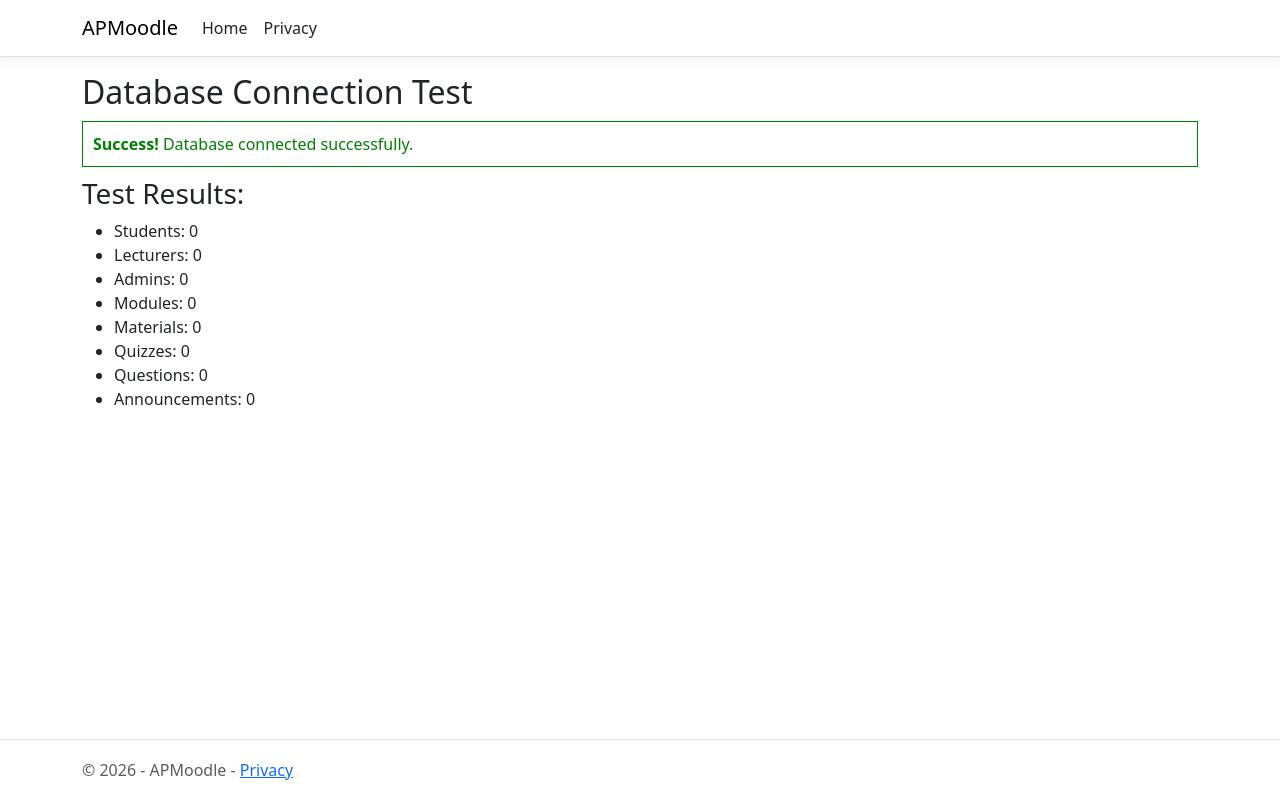
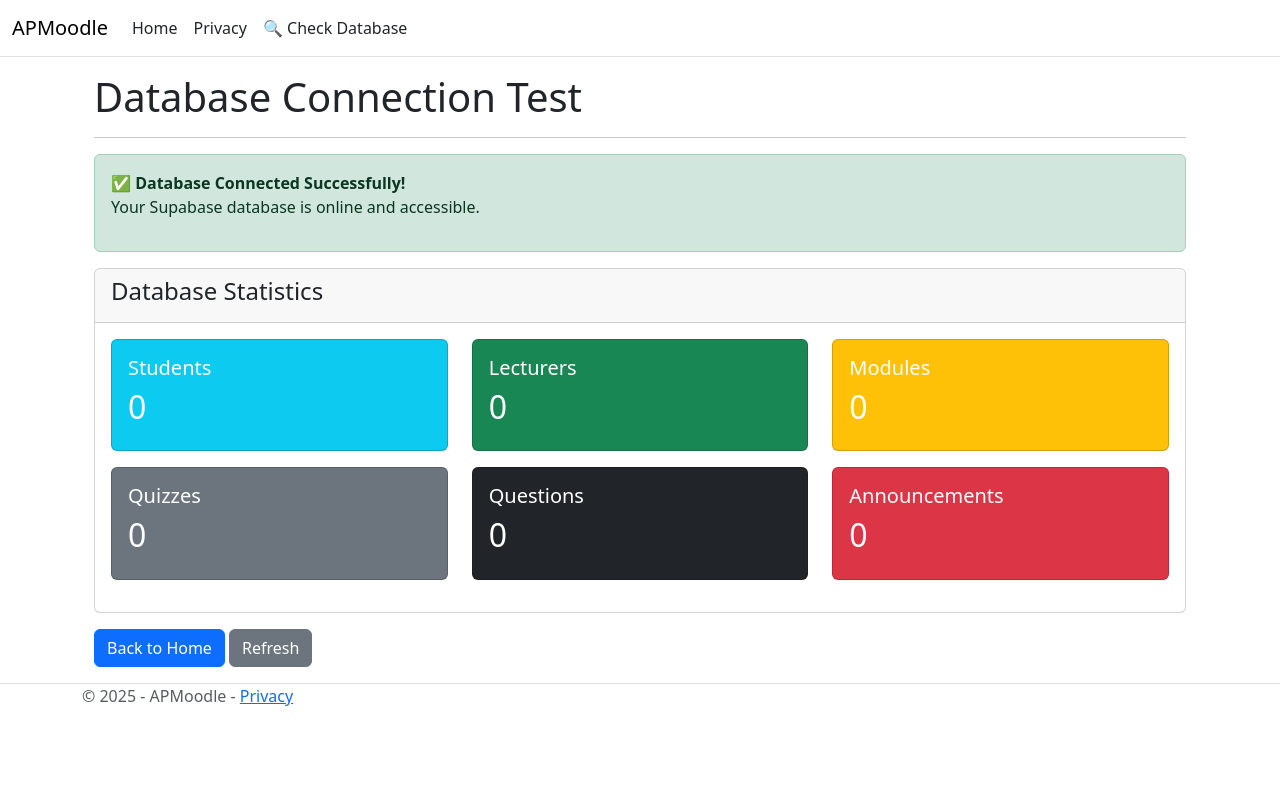
Before and after one commit to VincentTeo1116/APMoodle, an ASP.NET Core app: page /TestDB in a window 1280 px wide. Run offline with ASP.NET Core 8, Linux system fonts and the light colour scheme; style sheets or scripts are compiled from the project's sources.

Commit message:
Test connection page

```diff
--- a/APMoodle/Pages/Shared/_Layout.cshtml
+++ b/APMoodle/Pages/Shared/_Layout.cshtml
@@ -4,16 +4,14 @@
     <meta charset="utf-8" />
     <meta name="viewport" content="width=device-width, initial-scale=1.0" />
     <title>@ViewData["Title"] - APMoodle</title>
-    <script type="importmap"></script>
     <link rel="stylesheet" href="~/lib/bootstrap/dist/css/bootstrap.min.css" />
     <link rel="stylesheet" href="~/css/site.css" asp-append-version="true" />
-    <link rel="stylesheet" href="~/APMoodle.styles.css" asp-append-version="true" />
 </head>
 <body>
     <header>
         <nav class="navbar navbar-expand-sm navbar-toggleable-sm navbar-light bg-white border-bottom box-shadow mb-3">
-            <div class="container">
-                <a class="navbar-brand" asp-area="" asp-page="/Index">APMoodle</a>
+            <div class="container-fluid">
+                <a class="navbar-brand" href="/">APMoodle</a>
                 <button class="navbar-toggler" type="button" data-bs-toggle="collapse" data-bs-target=".navbar-collapse" aria-controls="navbarSupportedContent"
                         aria-expanded="false" aria-label="Toggle navigation">
                     <span class="navbar-toggler-icon"></span>
@@ -21,10 +19,13 @@
                 <div class="navbar-collapse collapse d-sm-inline-flex justify-content-between">
                     <ul class="navbar-nav flex-grow-1">
                         <li class="nav-item">
-                            <a class="nav-link text-dark" asp-area="" asp-page="/Index">Home</a>
+                            <a class="nav-link text-dark" href="/">Home</a>
                         </li>
                         <li class="nav-item">
-                            <a class="nav-link text-dark" asp-area="" asp-page="/Privacy">Privacy</a>
+                            <a class="nav-link text-dark" href="/Privacy">Privacy</a>
+                        </li>
+                        <li class="nav-item">
+                            <a class="nav-link text-dark" href="/TestDB">🔍 Check Database</a>
                         </li>
                     </ul>
                 </div>
@@ -39,14 +40,12 @@
 
     <footer class="border-top footer text-muted">
         <div class="container">
-            &copy; 2026 - APMoodle - <a asp-area="" asp-page="/Privacy">Privacy</a>
+            &copy; 2025 - APMoodle - <a href="/Privacy">Privacy</a>
         </div>
     </footer>
-
     <script src="~/lib/jquery/dist/jquery.min.js"></script>
     <script src="~/lib/bootstrap/dist/js/bootstrap.bundle.min.js"></script>
     <script src="~/js/site.js" asp-append-version="true"></script>
-
     @await RenderSectionAsync("Scripts", required: false)
 </body>
 </html>
--- a/APMoodle/Pages/TestDB.cshtml
+++ b/APMoodle/Pages/TestDB.cshtml
@@ -4,29 +4,90 @@
     ViewData["Title"] = "Database Connection Test";
 }
 
-<h2>Database Connection Test</h2>
+<div class="container">
+    <h1>Database Connection Test</h1>
+    <hr />
 
     @if (Model.ErrorMessage != null)
     {
-    <div style="color: red; padding: 10px; border: 1px solid red; margin: 10px 0;">
-        <strong>Error:</strong> @Model.ErrorMessage
+        <div class="alert alert-danger">
+            <strong>❌ Error:</strong> @Model.ErrorMessage
+        </div>
+    }
+    else if (Model.ConnectionSuccessful)
+    {
+        <div class="alert alert-success">
+            <strong>✅ Database Connected Successfully!</strong>
+            <p>Your Supabase database is online and accessible.</p>
+        </div>
+
+        <div class="card mt-3">
+            <div class="card-header">
+                <h4>Database Statistics</h4>
+            </div>
+            <div class="card-body">
+                <div class="row">
+                    <div class="col-md-4">
+                        <div class="card bg-info text-white mb-3">
+                            <div class="card-body">
+                                <h5 class="card-title">Students</h5>
+                                <h2>@Model.StudentCount</h2>
+                            </div>
+                        </div>
+                    </div>
+                    <div class="col-md-4">
+                        <div class="card bg-success text-white mb-3">
+                            <div class="card-body">
+                                <h5 class="card-title">Lecturers</h5>
+                                <h2>@Model.LecturerCount</h2>
+                            </div>
+                        </div>
+                    </div>
+                    <div class="col-md-4">
+                        <div class="card bg-warning text-white mb-3">
+                            <div class="card-body">
+                                <h5 class="card-title">Modules</h5>
+                                <h2>@Model.ModuleCount</h2>
+                            </div>
+                        </div>
+                    </div>
+                    <div class="col-md-4">
+                        <div class="card bg-secondary text-white mb-3">
+                            <div class="card-body">
+                                <h5 class="card-title">Quizzes</h5>
+                                <h2>@Model.QuizCount</h2>
+                            </div>
+                        </div>
+                    </div>
+                    <div class="col-md-4">
+                        <div class="card bg-dark text-white mb-3">
+                            <div class="card-body">
+                                <h5 class="card-title">Questions</h5>
+                                <h2>@Model.QuestionCount</h2>
+                            </div>
+                        </div>
+                    </div>
+                    <div class="col-md-4">
+                        <div class="card bg-danger text-white mb-3">
+                            <div class="card-body">
+                                <h5 class="card-title">Announcements</h5>
+                                <h2>@Model.AnnouncementCount</h2>
+                            </div>
+                        </div>
+                    </div>
+                </div>
+            </div>
         </div>
     }
     else
     {
-    <div style="color: green; padding: 10px; border: 1px solid green; margin: 10px 0;">
-        <strong>Success!</strong> Database connected successfully.
+        <div class="alert alert-warning">
+            <strong>⚠️ Database connection check passed but no data found.</strong>
         </div>
     }
 
-<h3>Test Results:</h3>
-<ul>
-    <li>Students: @Model.StudentCount</li>
-    <li>Lecturers: @Model.LecturerCount</li>
-    <li>Admins: @Model.AdminCount</li>
-    <li>Modules: @Model.ModuleCount</li>
-    <li>Materials: @Model.MaterialCount</li>
-    <li>Quizzes: @Model.QuizCount</li>
-    <li>Questions: @Model.QuestionCount</li>
-    <li>Announcements: @Model.AnnouncementCount</li>
-</ul>
+    <div class="mt-3">
+        <a href="/" class="btn btn-primary">Back to Home</a>
+        <a href="/TestDB" class="btn btn-secondary">Refresh</a>
+    </div>
+</div>
--- a/APMoodle/Pages/TestDB.cshtml.cs
+++ b/APMoodle/Pages/TestDB.cshtml.cs
@@ -14,6 +14,9 @@ namespace APMoodle.Pages
         }
 
         public string? ErrorMessage { get; set; }
+        public bool ConnectionSuccessful { get; set; }
+
+        // Counts for display
         public int StudentCount { get; set; }
         public int LecturerCount { get; set; }
         public int AdminCount { get; set; }
@@ -32,23 +35,27 @@ namespace APMoodle.Pages
 
                 if (!canConnect)
                 {
-                    ErrorMessage = "Cannot connect to database. Please check your connection string.";
+                    ErrorMessage = "Cannot connect to database. Please check your connection string and make sure Supabase is running.";
+                    ConnectionSuccessful = false;
                     return;
                 }
 
-                // Get counts from each table
-                StudentCount = await _context.Students.CountAsync();
-                LecturerCount = await _context.Lecturers.CountAsync();
-                AdminCount = await _context.Admins.CountAsync();
-                ModuleCount = await _context.Modules.CountAsync();
-                MaterialCount = await _context.Materials.CountAsync();
-                QuizCount = await _context.Quizzes.CountAsync();
-                QuestionCount = await _context.Questions.CountAsync();
-                AnnouncementCount = await _context.Announcements.CountAsync();
+                ConnectionSuccessful = true;
+
+                // Get counts from each table (use try-catch for tables that might not exist yet)
+                try { StudentCount = await _context.Students.CountAsync(); } catch { StudentCount = 0; }
+                try { LecturerCount = await _context.Lecturers.CountAsync(); } catch { LecturerCount = 0; }
+                try { AdminCount = await _context.Admins.CountAsync(); } catch { AdminCount = 0; }
+                try { ModuleCount = await _context.Modules.CountAsync(); } catch { ModuleCount = 0; }
+                try { MaterialCount = await _context.Materials.CountAsync(); } catch { MaterialCount = 0; }
+                try { QuizCount = await _context.Quizzes.CountAsync(); } catch { QuizCount = 0; }
+                try { QuestionCount = await _context.Questions.CountAsync(); } catch { QuestionCount = 0; }
+                try { AnnouncementCount = await _context.Announcements.CountAsync(); } catch { AnnouncementCount = 0; }
             }
             catch (Exception ex)
             {
                 ErrorMessage = ex.Message;
+                ConnectionSuccessful = false;
             }
         }
     }
```
Also changed, not shown: APMoodle/Pages/Index.cshtml (+34 -3 lines), 14 other files. Lines whose indentation alone changed are shown as unchanged.
